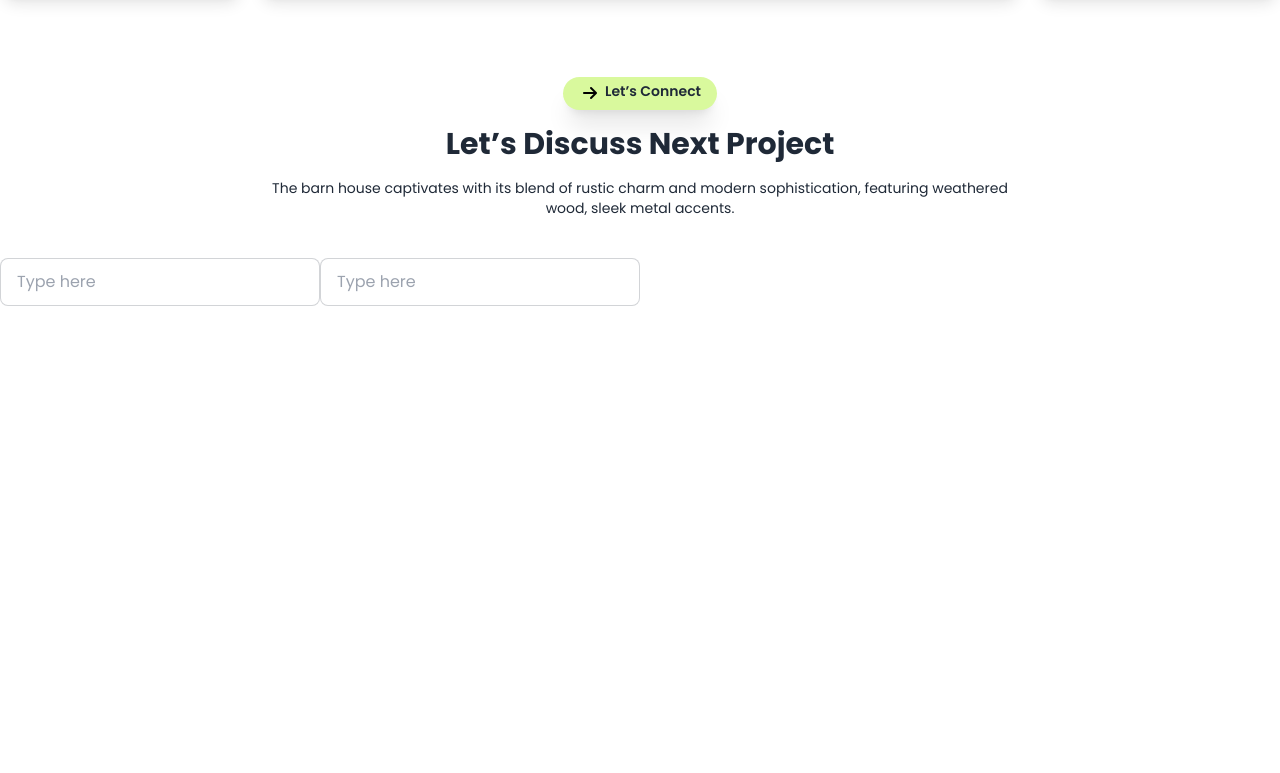
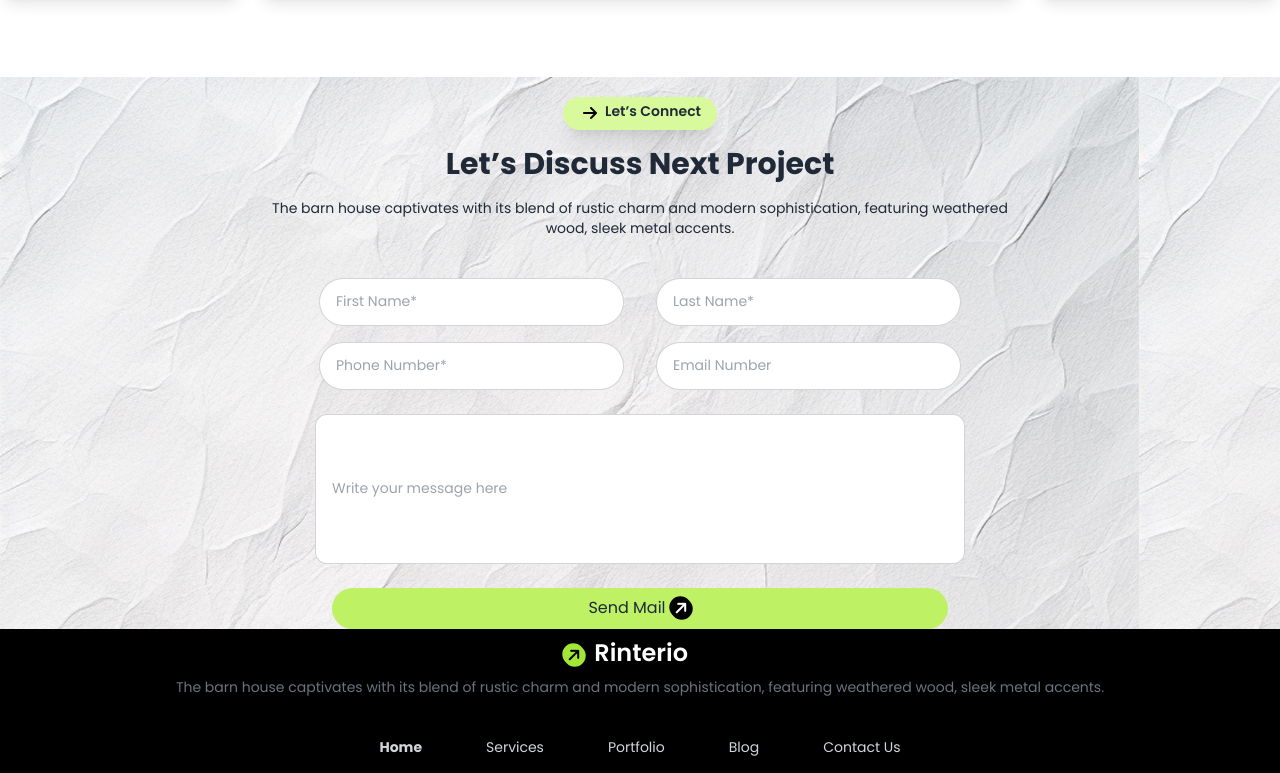
Before and after one commit to Mahade-786/Assignment-03, a plain HTML site: page index.html in a window 1280 px wide. Shown: the part 2342-3115 px from the top of the page. Before the commit the page ends 2648 px from the top, so only its background shows below. Drawn offline with nearby package versions, Linux system fonts and the light colour scheme.

Commit message:
Added new input field

```diff
--- a/index.html
+++ b/index.html
@@ -16,6 +16,9 @@
     <style>
         .manrope{
             font-family: "Poppins", serif;
+        }
+        .input-bg{
+            background-image: url(./assets/bg.jpg);
         }
     </style>
 </head>
@@ -240,8 +243,11 @@
           </section>
 
           <!-- Input section -->
-           <section>
-            <div class="mb-10 space-y-4">
+
+         </main>
+
+         <section class="input-bg">
+            <div class="mb-10 pt-5 space-y-4">
                 <button class="flex px-4 py-1 gap-1 bg-lime-200 rounded-3xl shadow-xl mx-auto">
                     <div>
                         <i class="fa-solid fa-arrow-right text-black rounded-2xl px-1 py-1"></i>
@@ -254,15 +260,59 @@
                 <p class="text-sm w-3/5 text-center mx-auto">The barn house captivates with its blend of rustic charm and modern sophistication, featuring weathered wood, sleek metal accents.</p>
             </div>
             <!-- input field section -->
-             <div class="flex flex-col lg:flex-row">
+             <div class="space-y-4">
+                <div class="flex flex-col lg:flex-row justify-center gap-8">
+                    <div>
+                        <input type="text" placeholder="First Name*" class="input text-sm input-bordered w-full rounded-full max-w-xs" />
+                    </div>
+                    <div>
+                        <input type="text" placeholder="Last Name*" class="input text-sm input-bordered w-full rounded-full max-w-xs" />
+                    </div>
+                </div>
+                <div class="flex flex-col lg:flex-row justify-center gap-8">
+                    <div>
+                        <input type="text" placeholder="Phone Number*" class="input text-sm input-bordered w-full rounded-full max-w-xs" />
+                    </div>
+                    <div>
+                        <input type="text" placeholder="Email Number" class="input text-sm input-bordered w-full rounded-full max-w-xs" />
+                    </div>
+                </div>
+            </div>
+            <br>
+            <div class="flex justify-center text-start">
+                <input type="text" placeholder="Write your message here" class="input text-sm input-bordered w-[650px] h-[150px] rounded-xl " />
+             </div>
+             <br>
+             <button class="flex bg-lime-300 px-64 py-2 gap-1 rounded-3xl mx-auto">
                 <div>
-                    <input type="text" placeholder="Type here" class="input input-bordered w-full max-w-xs" />
+                    <p>Send Mail</p>
                 </div>
                 <div>
-                    <input type="text" placeholder="Type here" class="input input-bordered w-full max-w-xs" />
+                    <i class="fa-solid fa-arrow-right bg-black text-white rounded-2xl px-1 py-1 -rotate-45"></i>
                 </div>
-             </div>
+               </button>
+
            </section>
-         </main>
+
+           <footer class="bg-black">
+            <div class="text-center">
+                <i class="fa-solid fa-arrow-right bg-lime-400 text-black rounded-xl px-1 py-1 -rotate-45 -m-3"></i>
+                  <a class=" text-white btn btn-ghost text-2xl">Rinterio</a>
+                  <br>
+                  <p class="text-sm text-gray-500">The barn house captivates with its blend of rustic charm and modern sophistication, featuring weathered wood, sleek metal accents.</p>
+                </div>
+                <br>
+                <div class="flex flex-col text-gray-300  lg:flex-row justify-center">
+                    <ul class="menu menu-horizontal px-1 gap-8">
+                      <li><a class="font-bold">Home</a></li>
+                      <li><a>Services</a></li>
+                      <li><a>Portfolio</a></li>
+                      <li><a>Blog</a></li>
+                      <li><a>Contact Us</a></li>
+                    </ul>
+                  </div>
+           </footer>
+
+
 </body>
 </html>
```
